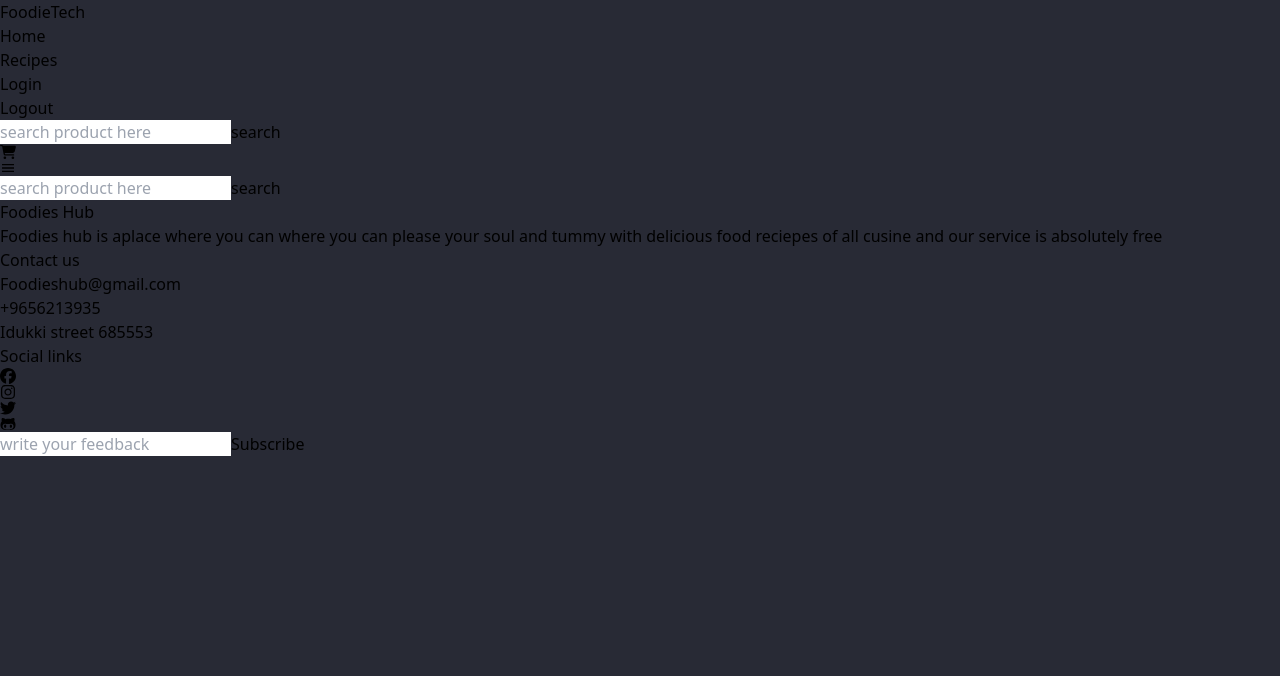
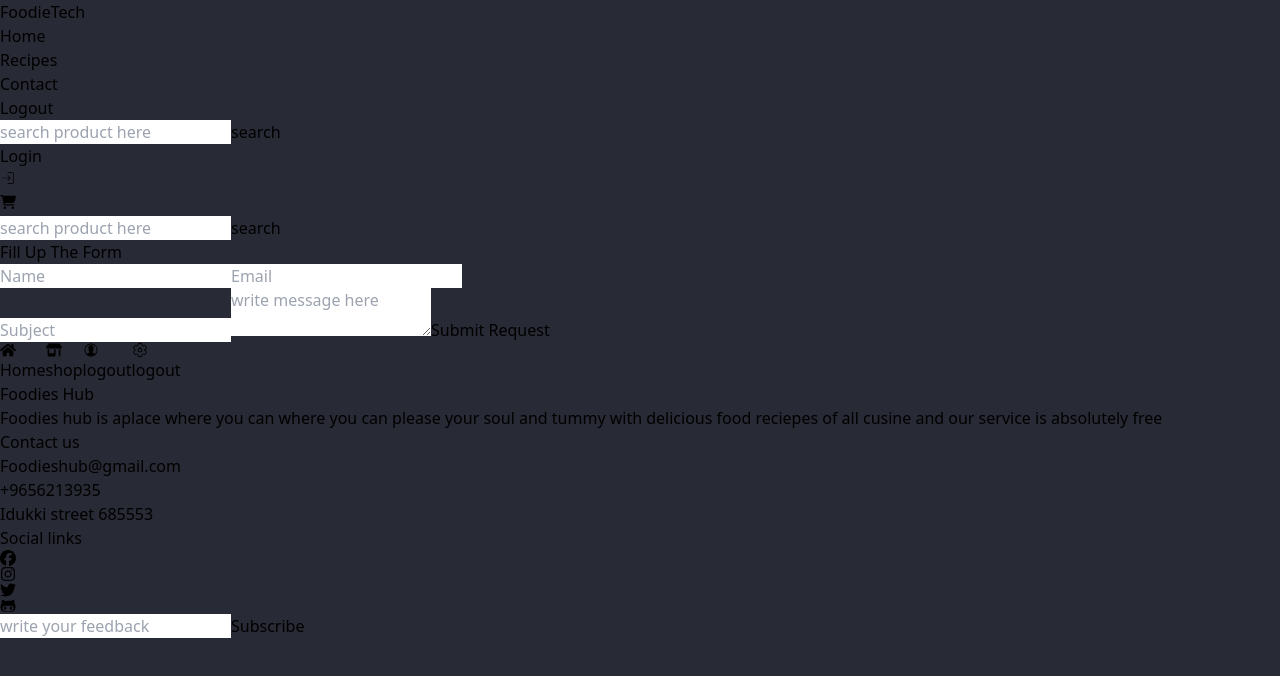
Before and after one commit to rojass2001/Foodietech, a React (Vite) app: page /contact in a window 1280 px wide. Shown: the top 676 px of the page. Built offline with nearby package versions, Linux system fonts and the light colour scheme.

Commit message:
second commit

```diff
--- a/src/Components/Home/Culniraryskill.jsx
+++ b/src/Components/Home/Culniraryskill.jsx
@@ -19,7 +19,7 @@ function Culniraryskill() {
     </div>
     ))}
     <Link to="/login">
-     <button className='w-[80px] h-10 text-white mt-5' style={{backgroundColor:"#7FFF00"}}>Sign up</button></Link>
+     <button className='w-[80px] h-10 text-white mt-5' style={{backgroundColor:"#7FFF00"}}>Sign in</button></Link>
     </div>
 </div>
 
--- a/src/Components/Home/Foodquote.jsx
+++ b/src/Components/Home/Foodquote.jsx
@@ -1,14 +1,10 @@
 function Foodquote() {
-  return (
-    <>
-
-    <div className='w-full mb-5 text-center mt-[80px] text-green-500 '>
+return (
+ <div className='w-full mb-5 text-center mt-[80px] text-green-500 '>
     <p><span className='text-3xl'></span>Food is  everything We are.its an extension of nationalist feelings.ethnic feeeling.</p>
     <p>Your personal history.your province.your region,you tribe.your grandma.its insperatable from those from the</p>
     <p>get go<span className='text-2xl'></span></p>
-    </div>
-
-    </>
+  </div>
   )
 }
 
--- a/src/Components/Home/Hero.jsx
+++ b/src/Components/Home/Hero.jsx
@@ -1,5 +1,5 @@
+import { hero } from "./Heroarray"
 
-import { hero } from "./Heroarray"
 function Hero() {
   return (
     <div className='w-full mt-5 flex  flex-col  md:flex-row '>
--- /dev/null
+++ b/src/Components/Navbar/Loginicon.jsx
@@ -0,0 +1,17 @@
+import { Link } from 'react-router-dom'
+import { CiLogin } from 'react-icons/ci'
+
+function Loginicon() {
+  return (
+    <>
+  <Link to="/login">
+    <div className='flex h-full  items-center place-content-center  '>
+          <p className={`text-green-500 mb-1`}>Login</p>
+      <button className='h-6 w-6 mr-1'><CiLogin className='text-2xl  text-green-500 ' /></button>
+    </div>
+  </Link>
+    </>
+  )
+}
+
+export default Loginicon
--- a/src/Components/Navbar/Navbar.jsx
+++ b/src/Components/Navbar/Navbar.jsx
@@ -7,6 +7,7 @@ import { useDispatch, useSelector } from 'react-redux'
 import { motion } from 'framer-motion'
 import Searchbar from './searchbar'
 import { setlogout } from '../../redux/loginslice'
+import Loginicon from './Loginicon'
 
 function Navbar() {
   const{cartproducts}=useSelector(state=>state.cart)
@@ -23,21 +24,23 @@ function Navbar() {
       <ul className='hidden text-md font-bold gap-6 items-center text-green-500 md:flex'>
         <Link to="/"><li>Home</li></Link>
         <Link to="/reciepe"><li>Recipes</li></Link>
-        <Link to="/login"><li>Login</li></Link>
+        <Link to="/contact"><li>Contact</li></Link>
         <Link to="/login"><li onClick={()=>dispatch(setlogout())} className='cursor-pointer'>Logout</li></Link>
       </ul>
       <div className='hidden md:flex w-[200px] '><Searchbar/></div>
         <div className='flex gap-3 items-center'>
+          <Loginicon/>
           <Link to="/cart">
-          <div className='relative'>
-          <FaCartShopping  className='text-green-500 text-2xl'/>
-          {
-          cartproducts.length>0&&
-          <div className='absolute bg-white flex p-1 items-center rounded-full w-4 top-[-6px]  right-[-5px] h-4
-          animate-bounce'>{cartproducts.length}</div>
-            }
-          </div> </Link>
-          <MdMenu className='text-3xl text-green-500 md:hidden' onClick={()=>setopen(!open)}/>
+          <button className='relative'>
+            <FaCartShopping  className='text-green-500 text-2xl mt-1'/>
+            {
+            cartproducts.length>0&&
+            <div className='absolute bg-white flex p-1 items-center rounded-full w-4 top-[-6px]  right-[-5px] h-4
+            animate-bounce'>{cartproducts.length}</div>
+             }
+          </button>
+          </Link>
+
         </div>
     </div>
         {/*searchbar*/}
--- /dev/null
+++ b/src/Components/Tabbar.jsx
@@ -0,0 +1,31 @@
+import { FaHome } from "react-icons/fa";
+import { FaShop } from "react-icons/fa6";
+import { IoSettingsOutline } from "react-icons/io5";
+import { Link } from "react-router-dom";
+import { IoIosContact } from "react-icons/io";
+import { useDispatch } from "react-redux";
+import { setlogout } from "../redux/loginslice";
+
+function Tabbar() {
+const dispatch=useDispatch()
+  return (
+  <div className="w-full p-1 flex items-center place-content-center text-green-600 h-[70px] pt-2 fixed z-50 bottom-0 right-0 left-0  md:hidden">
+    <div className='w-[97%]  flex justify-around py-1 rounded-3xl  items-center place-content-center bg-black  ' >
+      <Link to="/">
+        <button className='flex items-center text-sm place-content-center flex-col'><FaHome className='text-2xl ' />Home</button>
+     </Link>
+      <Link to="/reciepe">
+        <button className='flex items-center text-sm place-content-center flex-col'>< FaShop className='text-2xl' />shop</button>
+      </Link>
+      <Link to="/contact">
+        <button  className='flex items-center text-sm place-content-center flex-col'><IoIosContact className='text-2xl' />logout</button>
+      </Link>
+      <Link to="/login">
+        <button onClick={()=>dispatch(setlogout())} className='flex items-center text-sm place-content-center flex-col'><IoSettingsOutline className='text-2xl' />logout</button>
+      </Link>
+    </div>
+  </div>
+  )
+}
+
+export default Tabbar
--- /dev/null
+++ b/src/Pages/Contact.jsx
@@ -0,0 +1,21 @@
+import Form from '../Components/Form'
+
+function Contact() {
+return (
+ <div className='w-full pt-[100px] md:pt-0'>
+  <div className='w-full  bg-black py-20  px-2 md:px-12 '>
+     <Form className='w-full space-y-3  border-2 border-green-500 py-12 px-1 md:px-[100px]'>
+        <p className='font-bold mb-5 text-center md:text-start  text-[24px]'>Fill Up The Form</p>
+        <div className='w-full gap-12  flex flex-col md:flex-row   '>
+          <input className='md:w-[60%] font-bold h-10 border-[1px] placeholder-green-500 bg-black text-green-500 border-green-600 outline-none  w-full' required placeholder='Name' type="text" />
+          <input required className='md:w-[60%] h-10 text-green-500 placeholder-green-500 bg-black font-bold border-[1px] border-green-600 outline-none w-full' type="email" placeholder='Email' />
+        </div>
+        <input required className="w-full h-10 text-green-500 placeholder-green-500 font-bold bg-black mt-5 border-[1px] border-green-600 outline-none" type="text" placeholder='Subject' />
+        <textarea required className='w-full h-32 text-green-500 placeholder-green-500 border-[1px] bg-black  mt-10 border-green-600 outline-none' placeholder='write message here' />
+        <button type="submit" className='font-bold h-14 text-center px-3 rounded-lg mt-4 text-white bg-green-600'>Submit Request</button>
+     </Form>
+   </div>
+ </div>
+ )
+}
+export default Contact
--- a/src/Routings.jsx
+++ b/src/Routings.jsx
@@ -10,6 +10,8 @@ import Productdetail from './Pages/Productdetail'
 import Login from './Pages/Login'
 import Register from './Pages/Register'
 import Forgotpassword from './Pages/Forgotpassword'
+import Tabbar from './Components/Tabbar'
+import Contact from './Pages/Contact'
 
 function Routings() {
   return (
@@ -19,7 +21,8 @@ function Routings() {
   <Routes>
     <Route path="/" element={<Home/>}/>
     <Route path="/foodietech" element={<Home/>}/>
-    <Route path="/reciepe" element={<Reciepes/>}/>
+    <Route path="/reciepe" element={<Reciepes />} />
+    <Route path="/contact" element={<Contact />} />
     <Route path="/cart" element={<Cart/>}/>
     <Route path="/login" element={<Login/>}/>
     <Route path="/register" element={<Register />} />
@@ -27,6 +30,7 @@ function Routings() {
     <Route path="/search" element={<Searchfilter/>}/>
     <Route path="/details" element={<Productdetail/>}/>
   </Routes>
+  <Tabbar/>
     <Footer/>
     </Router>
   </>
--- a/src/redux/loginslice.js
+++ b/src/redux/loginslice.js
@@ -4,7 +4,7 @@ import { toast } from "react-toastify";
 import Cookies from 'js-cookie';
 
 const INITIAL_STATE={
-    //login:false
+    login:false
 
 };
 const loginslice= createSlice({
@@ -12,17 +12,17 @@ const loginslice= createSlice({
     initialState: INITIAL_STATE,
     reducers: {
         setlogin:async () => {
-                  Cookies.set('login', JSON.stringify(true), { expires: 7 });
+                  Cookies.set('login', JSON.stringify(true), { expires: 30 });
         },
         setlogout: async() => {
-            const login=await JSON.parse(Cookies.get('login'))
+            const login = await JSON.parse(Cookies.get('login'))
             console.log(login)
             if (login===true) {
-                 Cookies.set('login', JSON.stringify(false), { expires: 7 });
-               toast.success("sucessfully logout")
+                Cookies.set('login', JSON.stringify(false), { expires: 30 });
+                toast.success("sucessfully logout");
             }
             else {
-                 toast.warning("please login first")
+                toast.warning("please login first");
             }
 
         },
```
